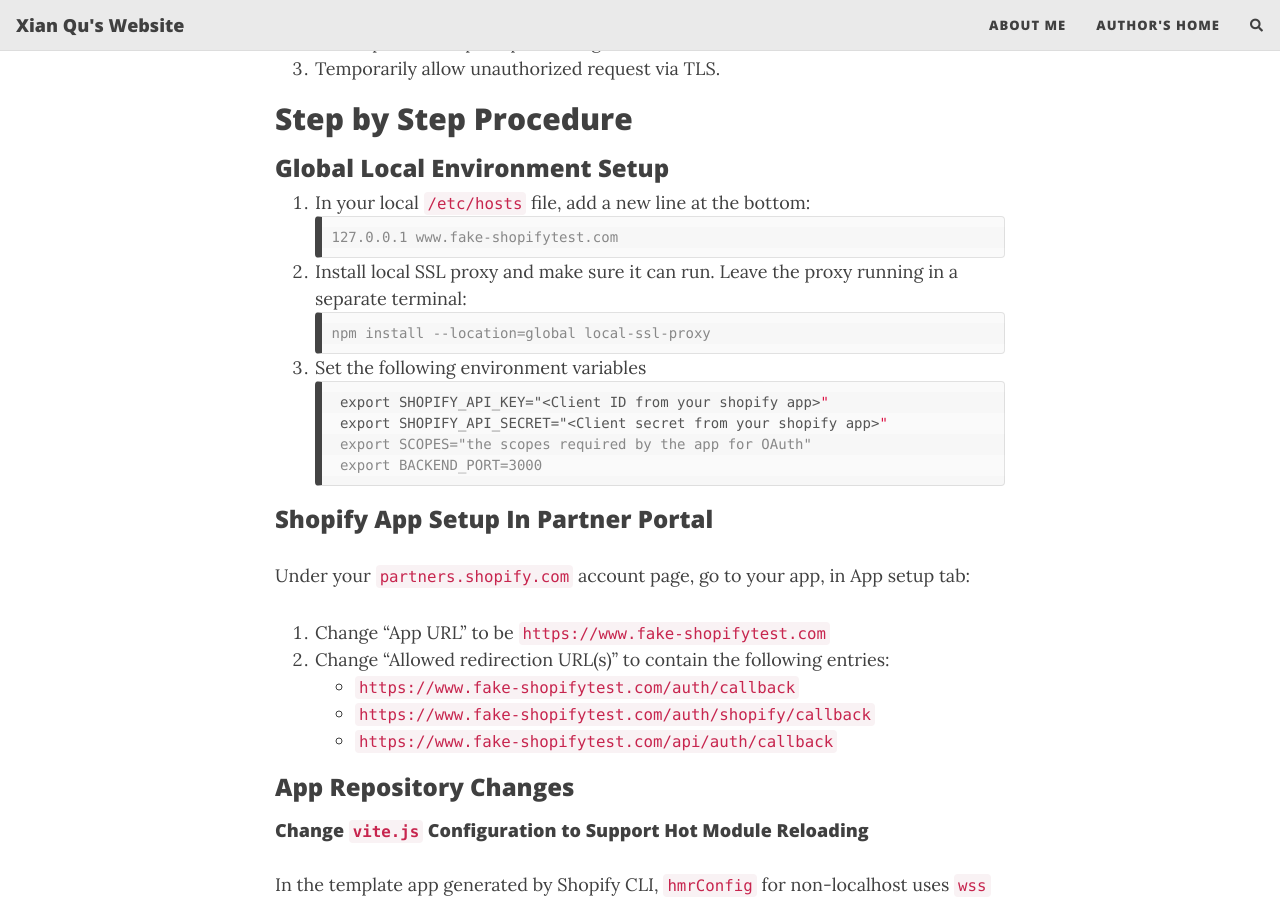
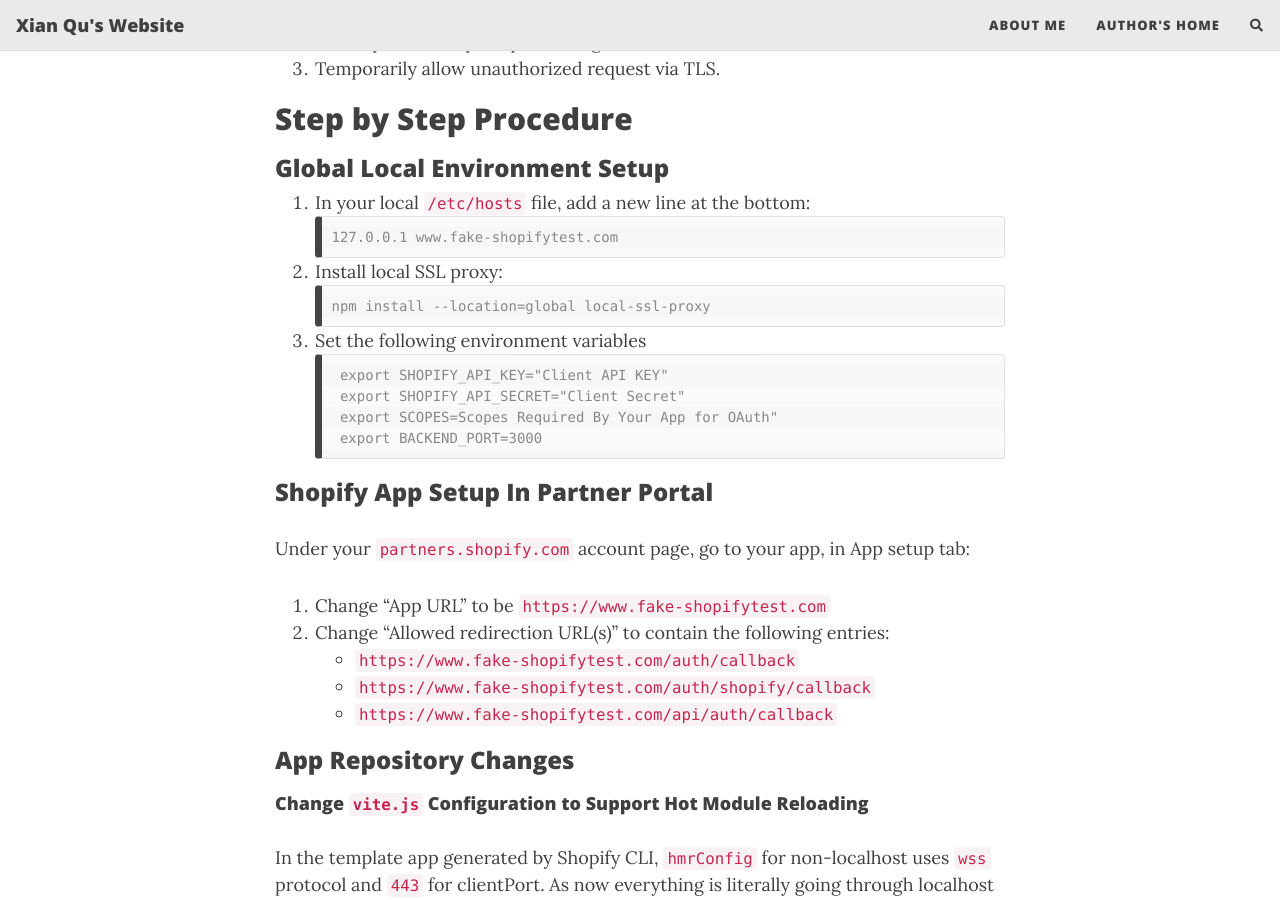
Before and after one commit to xianqugithub/xianqugithub.github.io, a Jekyll site: the page built from _posts/2023-10-09-shopify-localhost-markdown.md, in a window 1280 px wide and 900 px high, scrolled down 1135 px. Built offline with Jekyll 4.4.1, drawn with Linux system fonts in a browser that asks for light colours; nearby versions of some CDN libraries; comment, search, counter and statistics services are not loaded.

Commit message:
more changes on local setup.

````diff
--- a/_posts/2023-10-09-shopify-localhost-markdown.md
+++ b/_posts/2023-10-09-shopify-localhost-markdown.md
@@ -28,16 +28,16 @@
    127.0.0.1 www.fake-shopifytest.com
    ```
 
-2. Install local SSL proxy and make sure it can run. Leave the proxy running in a separate terminal:
+2. Install local SSL proxy:
    ```console
    npm install --location=global local-ssl-proxy
    ```
 
 3. Set the following environment variables
     ```console
-    export SHOPIFY_API_KEY="<Client ID from your shopify app>"
-    export SHOPIFY_API_SECRET="<Client secret from your shopify app>"
-    export SCOPES="the scopes required by the app for OAuth"
+    export SHOPIFY_API_KEY="Client API KEY"
+    export SHOPIFY_API_SECRET="Client Secret"
+    export SCOPES=Scopes Required By Your App for OAuth"
     export BACKEND_PORT=3000
     ```
 
````
